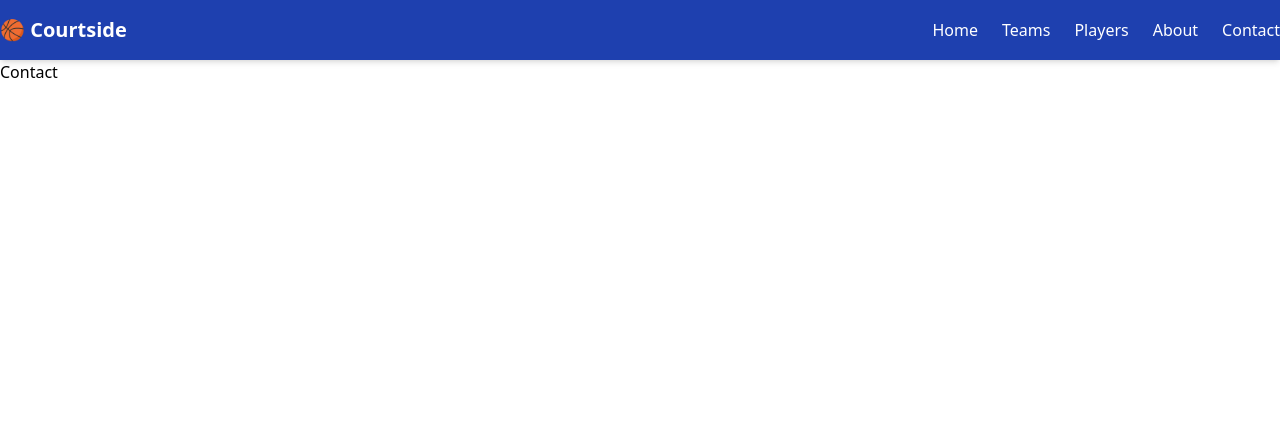
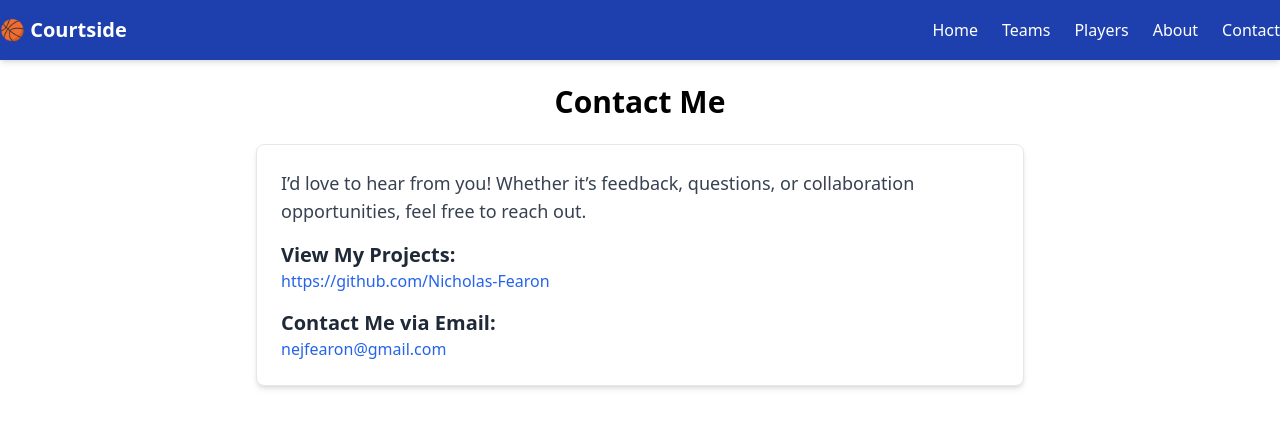
Before and after one commit to Nicholas-Fearon/courtside2, a Next.js app: page /contact in a window 1280 px wide. Shown: the top 428 px of the page. Built offline with nearby package versions, Linux system fonts and the light colour scheme.

Commit message:
about and contact page implemented with tailwind css

```diff
--- a/src/app/about/page.jsx
+++ b/src/app/about/page.jsx
@@ -1,3 +1,21 @@
 export default function About() {
-    return (<><h1>About</h1></>)
-}
+    return (
+      <div className="container mx-auto p-6">
+        <h1 className="text-3xl font-bold text-center mb-6">About Courtside2</h1>
+        <div className="bg-white p-6 rounded-lg shadow-md border border-gray-200 max-w-3xl mx-auto">
+          <p className="text-lg text-gray-700 mb-4">
+            Welcome to <strong>Courtside2</strong>, a follow-up to the original Courtside web app that I implemented during my Software Development Bootcamp.
+            The idea behind it is to bring fans closer to the players and teams they love.
+          </p>
+          <p className="text-lg text-gray-700 mb-4">
+            Redoing this project helped me better understand key concepts such as dynamic routes, <code>{`{params}`}</code>, and PostgreSQL.
+            This new iteration of Courtside2 represents my growth and improved technical knowledge.
+          </p>
+          <p className="text-lg text-gray-700">
+            Looking ahead, I plan to enhance Courtside2 with features such as integrating a live API to provide real-time updates and stats for players and teams,
+            making it even more engaging for basketball fans.
+          </p>
+        </div>
+      </div>
+    );
+  }
--- a/src/app/contact/page.jsx
+++ b/src/app/contact/page.jsx
@@ -1,3 +1,32 @@
 export default function Contact() {
-    return (<><h1>Contact</h1></>)
-}
+    return (
+      <div className="container mx-auto p-6">
+        <h1 className="text-3xl font-bold text-center mb-6">Contact Me</h1>
+        <div className="bg-white p-6 rounded-lg shadow-md border border-gray-200 max-w-3xl mx-auto">
+          <p className="text-lg text-gray-700 mb-4">
+            I’d love to hear from you! Whether it’s feedback, questions, or collaboration opportunities, feel free to reach out.
+          </p>
+          <div className="mb-4">
+            <h2 className="text-xl font-semibold text-gray-800">View My Projects:</h2>
+            <a
+              href="https://github.com/Nicholas-Fearon"
+              target="_blank"
+              rel="noopener noreferrer"
+              className="text-blue-600 hover:underline"
+            >
+              https://github.com/Nicholas-Fearon
+            </a>
+          </div>
+          <div>
+            <h2 className="text-xl font-semibold text-gray-800">Contact Me via Email:</h2>
+            <a
+              href="mailto:nejfearon@gmail.com"
+              className="text-blue-600 hover:underline"
+            >
+              nejfearon@gmail.com
+            </a>
+          </div>
+        </div>
+      </div>
+    );
+  }
```
